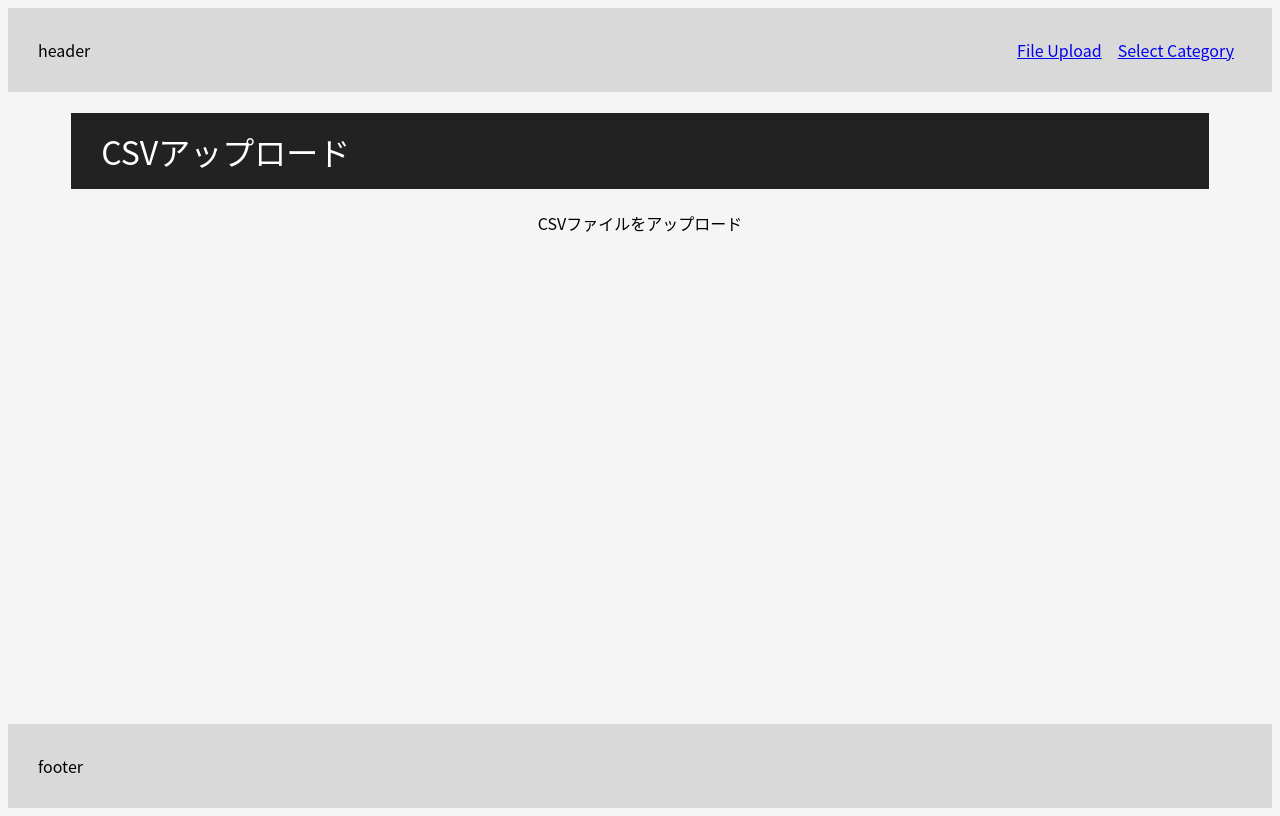
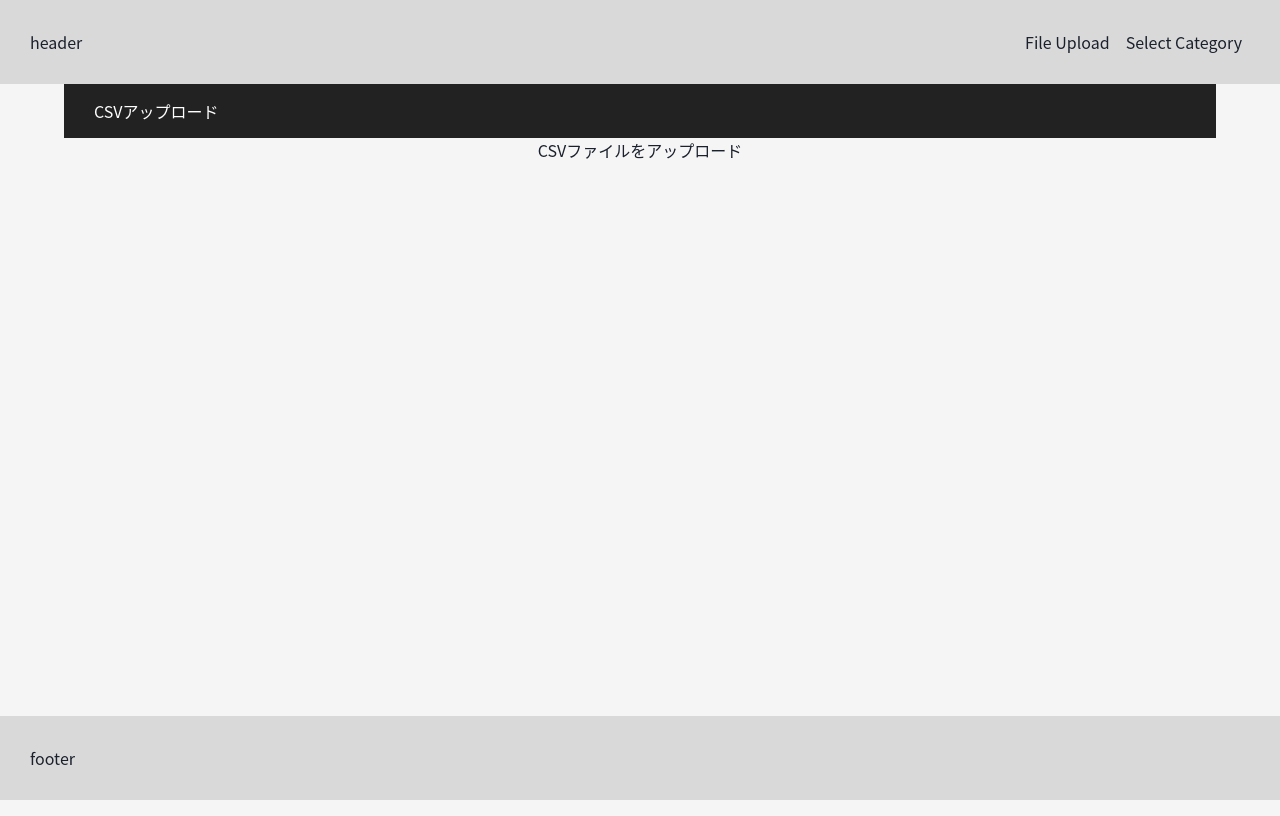
Before and after one commit to codeforjapan/OpenDataTools, a React (Create React App) app in the folder webclient/: page / in a window 1280 px wide. Built offline with nearby package versions, Linux system fonts and the light colour scheme.

Commit message:
add chakra

```diff
--- a/webclient/package.json
+++ b/webclient/package.json
@@ -3,8 +3,9 @@
   "version": "0.1.0",
   "private": true,
   "dependencies": {
-    "@emotion/react": "^11.10.0",
-    "@emotion/styled": "^11.10.0",
+    "@chakra-ui/react": "^2.3.4",
+    "@emotion/react": "^11.10.4",
+    "@emotion/styled": "^11.10.4",
     "@testing-library/jest-dom": "^5.14.1",
     "@testing-library/react": "^13.0.0",
     "@testing-library/user-event": "^13.2.1",
@@ -12,6 +13,7 @@
     "@types/node": "^16.7.13",
     "@types/react": "^18.0.0",
     "@types/react-dom": "^18.0.0",
+    "framer-motion": "^7.3.6",
     "opendatatool-datamanager": "../datamanager/nodejs/",
     "react": "^18.2.0",
     "react-dom": "^18.2.0",
--- a/webclient/src/App.tsx
+++ b/webclient/src/App.tsx
@@ -1,11 +1,14 @@
 import { AppProvider } from './providers/app';
 import { AppRoutes } from './routes';
+import { ChakraProvider } from '@chakra-ui/react';
 
 function App() {
   return (
-    <AppProvider>
-      <AppRoutes />
-    </AppProvider>
+    <ChakraProvider>
+      <AppProvider>
+        <AppRoutes />
+      </AppProvider>
+    </ChakraProvider>
   );
 }
 
```
Also changed, not shown: 1 other file (tests, documents, lock files or other folders).
